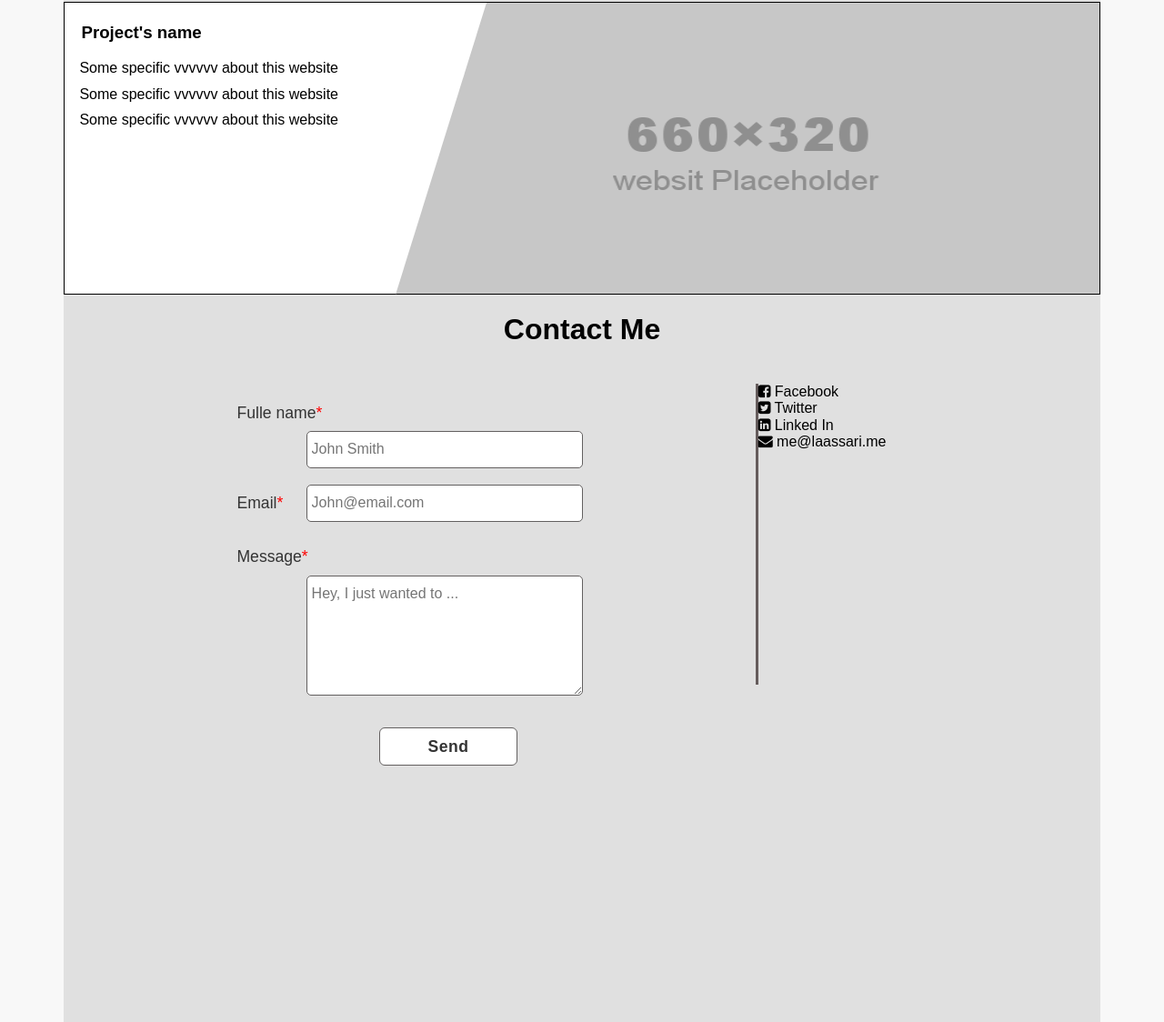
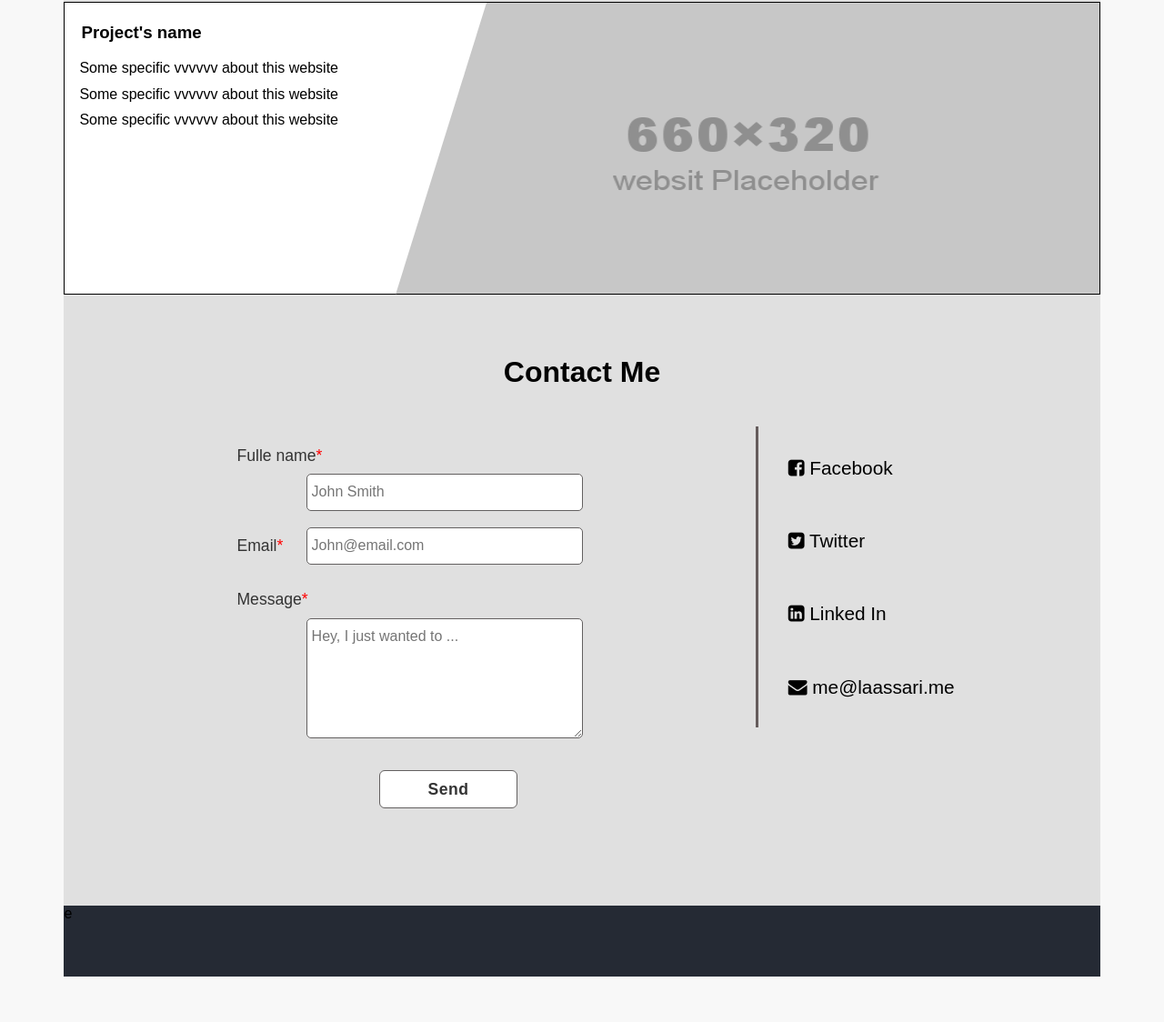
Before and after one commit to Laassari/portfolio, a plain HTML site: page index.html in a window 1280 px wide. Shown: the part 2485-3609 px from the top of the page at 91% size. After the commit the page ends 3559 px from the top, so only its background shows below. Drawn offline with Linux system fonts and the light colour scheme.

Commit message:
finished portfolio

```diff
--- a/index.html
+++ b/index.html
@@ -12,9 +12,6 @@
 	<link rel=stylesheet href='style/font-awesome.min.css' />
 	<link rel=stylesheet href='style/normalize.css' />
 	<link rel=stylesheet href='style/style.css' />
-
-
-
 </head>
 <body>
 	<div class="wrapper">
@@ -156,37 +153,37 @@
 			<div class="contact-container">
 				<div class="form">
 					<form action="contact.php">
-					<div>
-						<label for="name">Fulle name<span class="red-asteristic">*</span></label>
+						<div>
+							<label for="name">Fulle name<span class="red-asteristic">*</span></label>
 							<input type="text" name="name" id="name" placeholder="John Smith">
 						</div>
 						<br>
 						<div>
-						<label for="email">Email<span class="red-asteristic">*</span></label>
+							<label for="email">Email<span class="red-asteristic">*</span></label>
 							<input type="email" name="email" id="email" placeholder="John@email.com">
 						</div>
 						<br>
 						<div>
-						<label for="message">Message<span class="red-asteristic">*</span></label>
+							<label for="message">Message<span class="red-asteristic">*</span></label>
 							<textarea name="message" id="message"
 												cols="30" rows="6" placeholder="Hey, I just wanted to ..."></textarea>
 						</div>
 						<br>
-						<input type="submit" value="Send">
+							<input type="submit" value="Send">
 					</form>
 				</div>
 				<div class="social">
 					<div>
 						<i class="fa fa-facebook-square" aria-hidden="true"></i>
-						<a href="https://facebook.com/laassari">Facebook</a>
+						<a href="https://facebook.com/laassari" target="_blank">Facebook</a>
 					</div>
 					<div>
 						<i class="fa fa-twitter-square" aria-hidden="true"></i>
-						<a href="https://twitter.com/nlaassari">Twitter</a>
+						<a href="https://twitter.com/nlaassari" target="_blank">Twitter</a>
 					</div>
 					<div>
 						<i class="fa fa-linkedin-square" aria-hidden="true"></i>
-						<a href="https://linkedin.com/laassari">Linked In</a>
+						<a href="https://www.linkedin.com/in/laassari/" target="_blank">Linked In</a>
 					</div>
 					<div>
 						<i class="fa fa-envelope" aria-hidden="true"></i>
@@ -196,7 +193,10 @@
 			</div>
 		</div>
 
-
+	<!-- footer -->
+	<footer>
+		e
+	</footer>
 	</div>
 
 
--- a/js/main.js
+++ b/js/main.js
@@ -0,0 +1,12 @@
+function rot13(str) { // LBH QVQ VG!
+  var val = "";
+  for(var i = 0; i < str.length; i++){
+    if(str[i] === " ") val += " ";
+    var charCod = str[i].charCodeAt(0) -13 < 65? str[i].charCodeAt(0) +13: str[i].charCodeAt(0) -13;
+    val += String.fromCharCode(charCod);
+  }
+  return val;
+}
+
+// Change the inputs below to test
+rot13("SERR PBQR PNZC");
--- a/style/style.css
+++ b/style/style.css
@@ -284,13 +284,15 @@ padding: 5px 0 5px 16px;
 
 /*Contact Me section*/
 .contact {
+	position: relative;
 	background-color: #e0e0e0;
-	min-height: 100vh;
+	min-height: 84vh;
 }
 
 .contact h1 {
 	text-align: center;
 	padding: 20px;
+	padding-top: 67px;
 }
 
 .contact .contact-container {
@@ -314,9 +316,8 @@ padding: 5px 0 5px 16px;
 }
 .contact .contact-container .form form > div {
 	width: 50%;
-
-    margin: 0 auto;
-    text-align: right;
+	margin: 0 auto;
+	text-align: right;
 }
 .contact .contact-container .form form > div >label {
     float: left;
@@ -346,3 +347,25 @@ padding: 5px 0 5px 16px;
 	letter-spacing: 0.5px;
 	margin: 12px 0 5px 85px;
 }
+
+/*socal link part*/
+
+.contact .social {
+	width: 33%;
+	float: left;
+	height: 331px;
+}
+.contact .social >div {
+	height: 20%;
+	padding-left: 33px;
+	font-size: 1.3em;
+	margin-top: 14px;
+	line-height: 3.1;
+}
+
+/*footer section*/
+footer {
+	position: relative;
+	height: 78px;
+	background-color: #252a34;
+}
```
